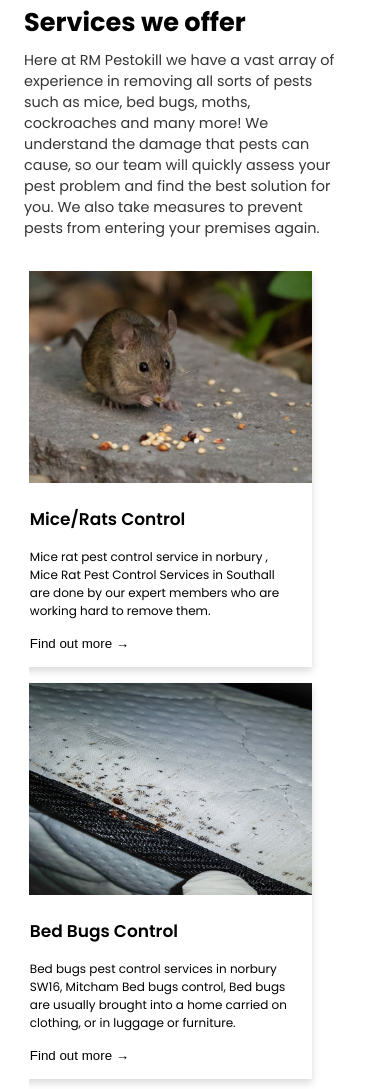
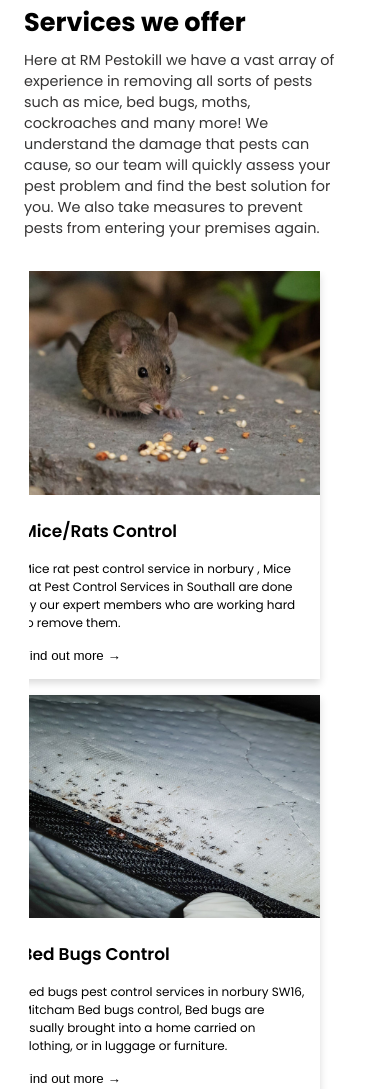
Before and after one commit to binithekid/rm-pesto-kill, a plain HTML site: page index.html in a window 390 px wide. Shown: the part 1510-2599 px from the top of the page. Drawn offline with Linux system fonts and the light colour scheme.

Commit message:
Update style.css

```diff
--- a/style.css
+++ b/style.css
@@ -795,7 +795,7 @@ section {
 
   .cardlist .card {
     margin-left: -4rem !important;
-    max-width: 90%;
+    max-width: 95% !important;
     overflow-x: hidden !important;
     margin-bottom: 1rem;
   }
```
